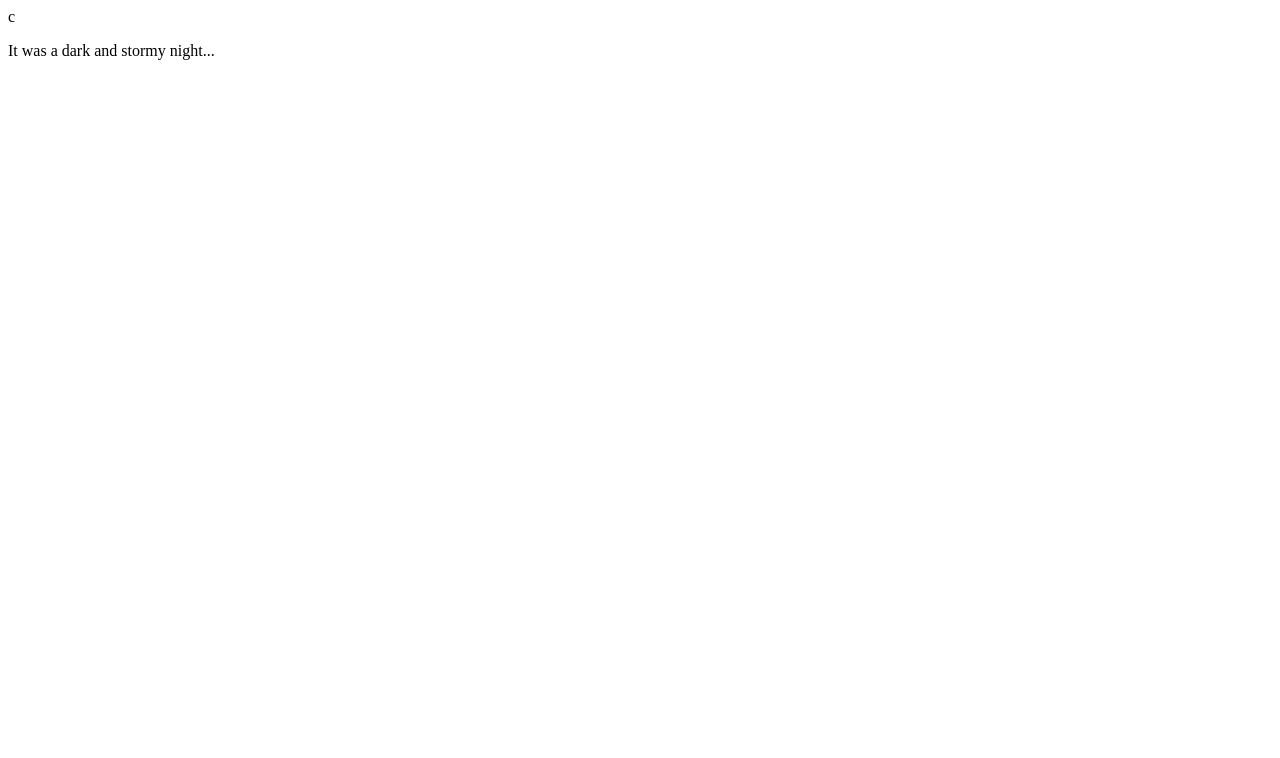
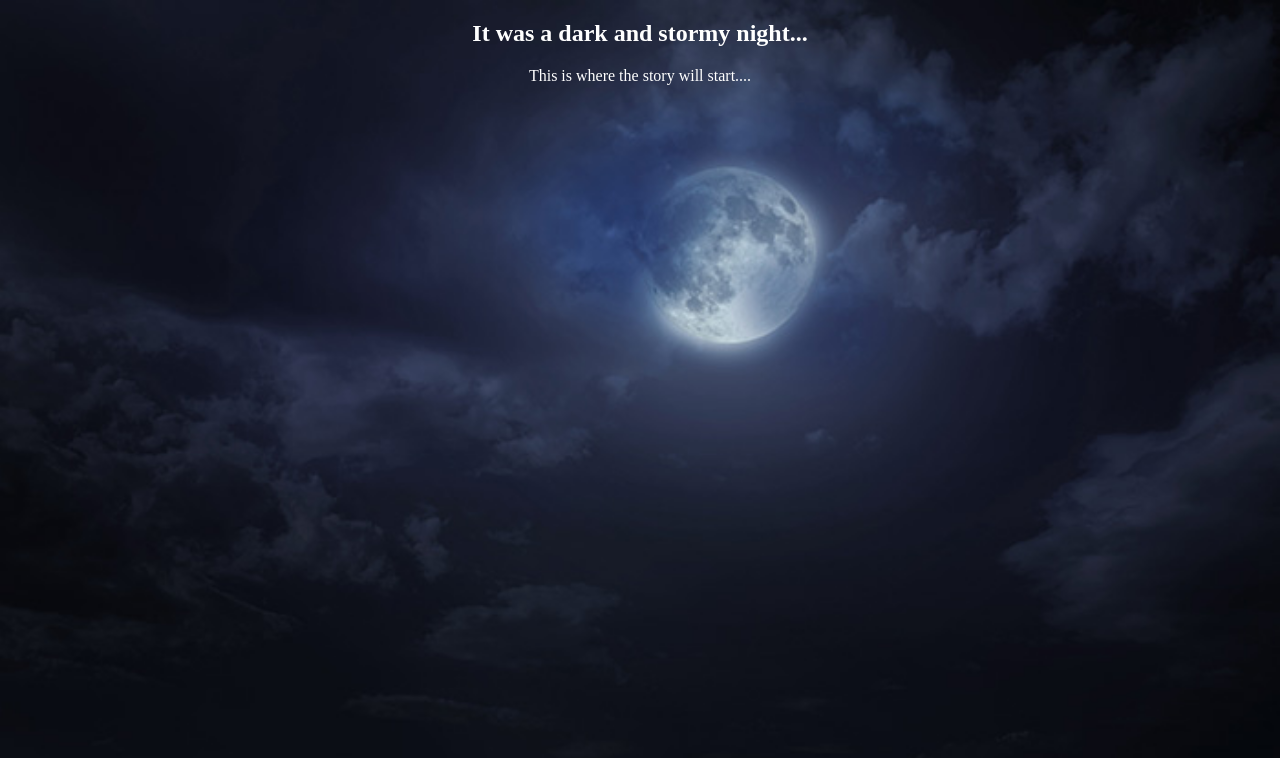
Before and after one commit to ctralongo23/Fireside, a plain HTML site: page index.html in a window 1280 px wide. Shown: the top 758 px of the page. Drawn offline with Linux system fonts and the light colour scheme.

Commit message:
Start of project with story header, backgroundpara

```diff
--- /dev/null
+++ b/css/css.css
@@ -0,0 +1,15 @@
+.font  {
+    font-weight:bold;
+    color:white;
+    text-align:center;
+}
+
+.beginning{
+    text-align: center;
+    color:white;
+}
+
+body {
+    background-image: url(../images/dark.jpg);
+    background-size: 100%;
+}
--- a/index.html
+++ b/index.html
@@ -1,9 +1,18 @@
-c<!DOCTYPE html>
+<!DOCTYPE html>
     <html>
         <head>
             <title>Fireside</title>
-        </head>
+            <link rel="stylesheet" type="text/css" href="css/css.css">
+            </head>
         <body>
-            <p> It was a dark and stormy night...</p>
+            <div class="font">
+                <h2> It was a dark and stormy night...</h2>
+            </div>
+            <div class="beginning">
+                <p>
+                    This is where the story will start....
+                </p>
+
+            </div>
         </body>
     </html>
```
Also changed, not shown: images/dark.jpg (added).
